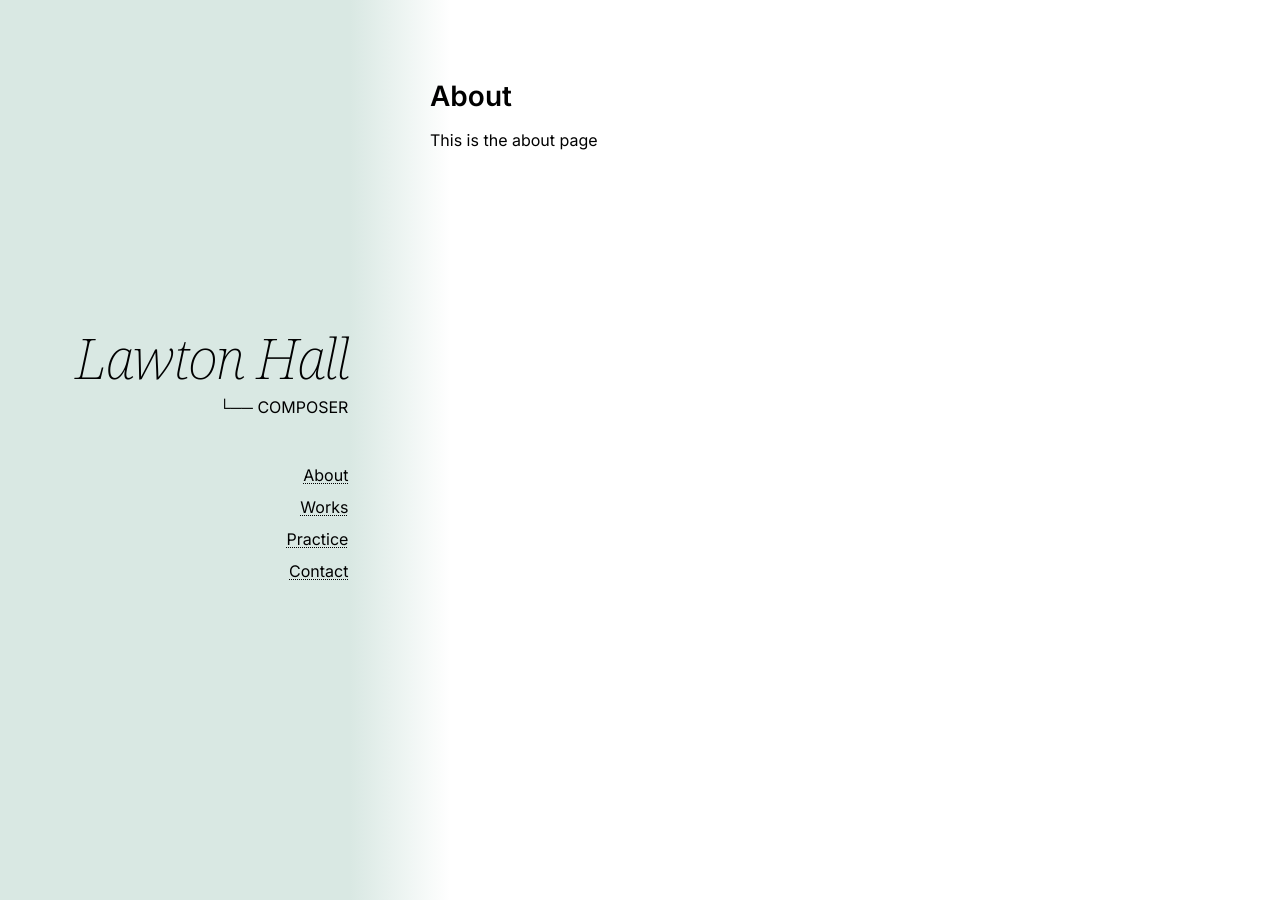
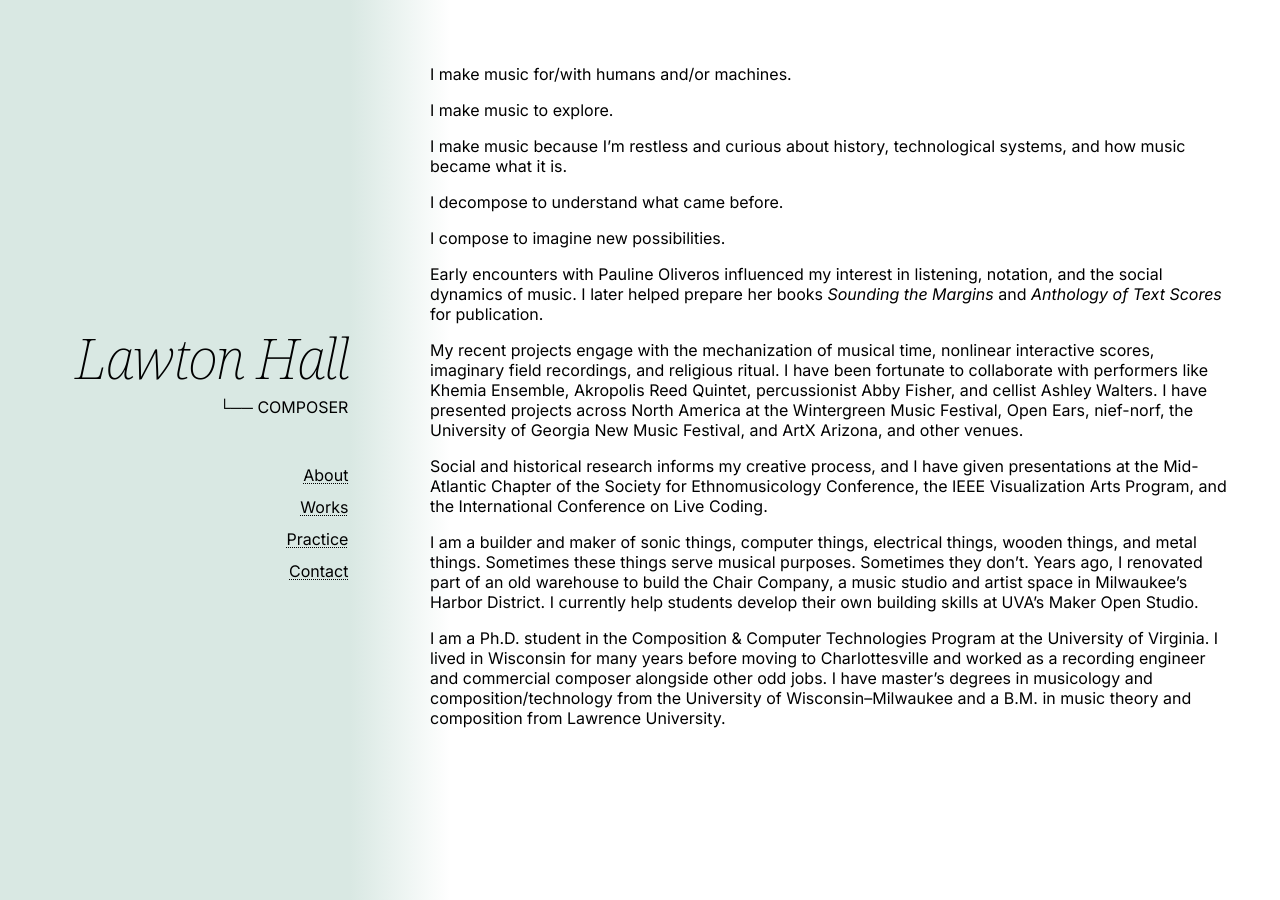
Before and after one commit to greathorned/lawtonhall.website, a Jekyll site: the page built from about.md, in a window 1280 px wide. Built offline with Jekyll 4.4.1, drawn with Linux system fonts in a browser that asks for light colours.

```diff
--- a/about.md
+++ b/about.md
@@ -4,6 +4,22 @@ title: About
 permalink: /about/
 ---
 
-# About
+I make music for/with humans and/or machines.
 
-This is the about page
+I make music to explore.
+
+I make music because I’m restless and curious about history, technological systems, and how music became what it is.
+
+I decompose to understand what came before.
+
+I compose to imagine new possibilities.
+
+Early encounters with Pauline Oliveros influenced my interest in listening, notation, and the social dynamics of music. I later helped prepare her books *Sounding the Margins* and *Anthology of Text Scores* for publication.
+
+My recent projects engage with the mechanization of musical time, nonlinear interactive scores, imaginary field recordings, and religious ritual. I have been fortunate to collaborate with performers like Khemia Ensemble, Akropolis Reed Quintet, percussionist Abby Fisher, and cellist Ashley Walters. I have presented projects across North America at the Wintergreen Music Festival, Open Ears, nief-norf, the University of Georgia New Music Festival, and ArtX Arizona, and other venues.
+
+Social and historical research informs my creative process, and I have given presentations at the Mid-Atlantic Chapter of the Society for Ethnomusicology Conference, the IEEE Visualization Arts Program, and the International Conference on Live Coding.
+
+I am a builder and maker of sonic things, computer things, electrical things, wooden things, and metal things. Sometimes these things serve musical purposes. Sometimes they don’t. Years ago, I renovated part of an old warehouse to build the Chair Company, a music studio and artist space in Milwaukee’s Harbor District. I currently help students develop their own building skills at UVA’s Maker Open Studio.
+
+I am a Ph.D. student in the Composition & Computer Technologies Program at the University of Virginia. I lived in Wisconsin for many years before moving to Charlottesville and worked as a recording engineer and commercial composer alongside other odd jobs. I have master’s degrees in musicology and composition/technology from the University of Wisconsin–Milwaukee and a B.M. in music theory and composition from Lawrence University.
--- a/assets/css/site.css
+++ b/assets/css/site.css
@@ -224,6 +224,21 @@ pre {
         padding: 1rem;
         z-index: 2;
     }
+}
+
+/* FRONTISPIECE IMAGE */
+
+.frontispiece {
+    width: 100%;
+    max-width: 100%;
+    margin-bottom: 2rem;
+}
+
+.frontispiece video {
+    width: 100%;
+    height: auto;
+    display: block;
+    max-width: 100%;
 }
 
 /* WORKS INDEX */
```
Also changed, not shown: _works/codex.md (+1 -1 lines), index.md (+5 -3 lines), README.md, 5 other files.
